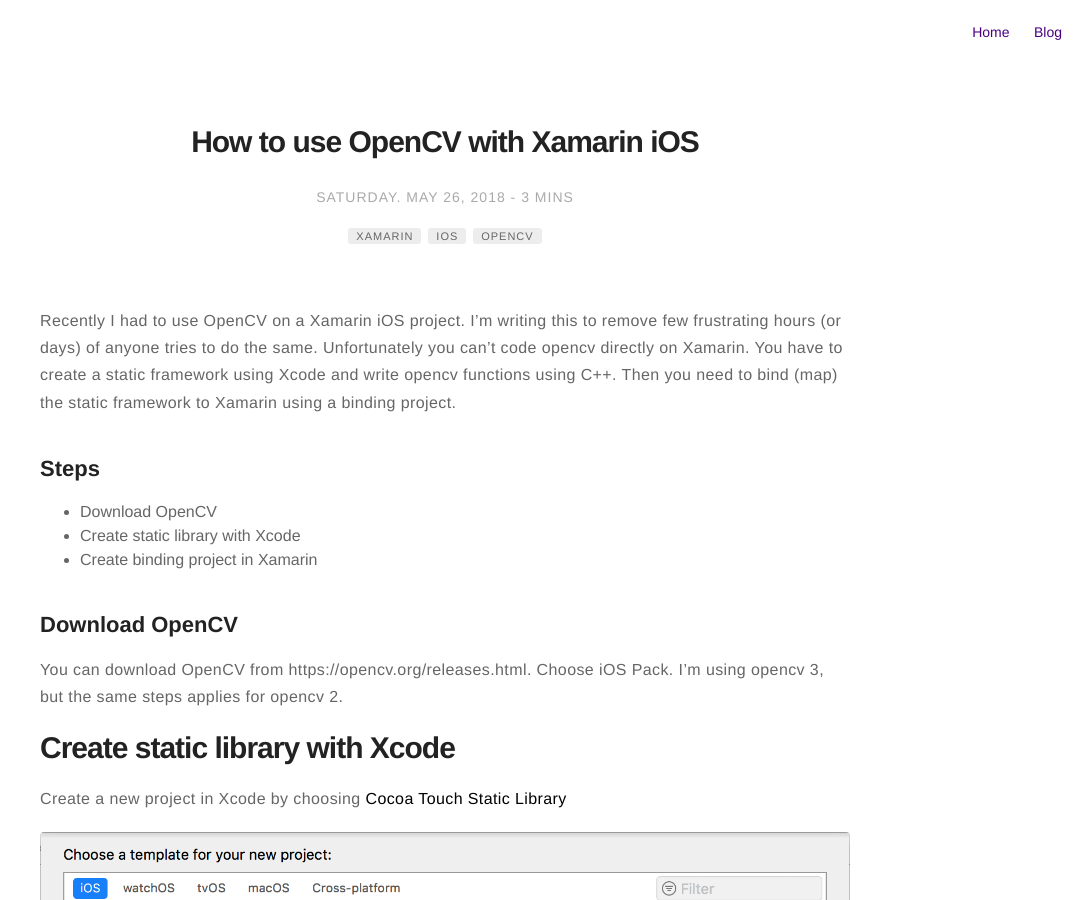
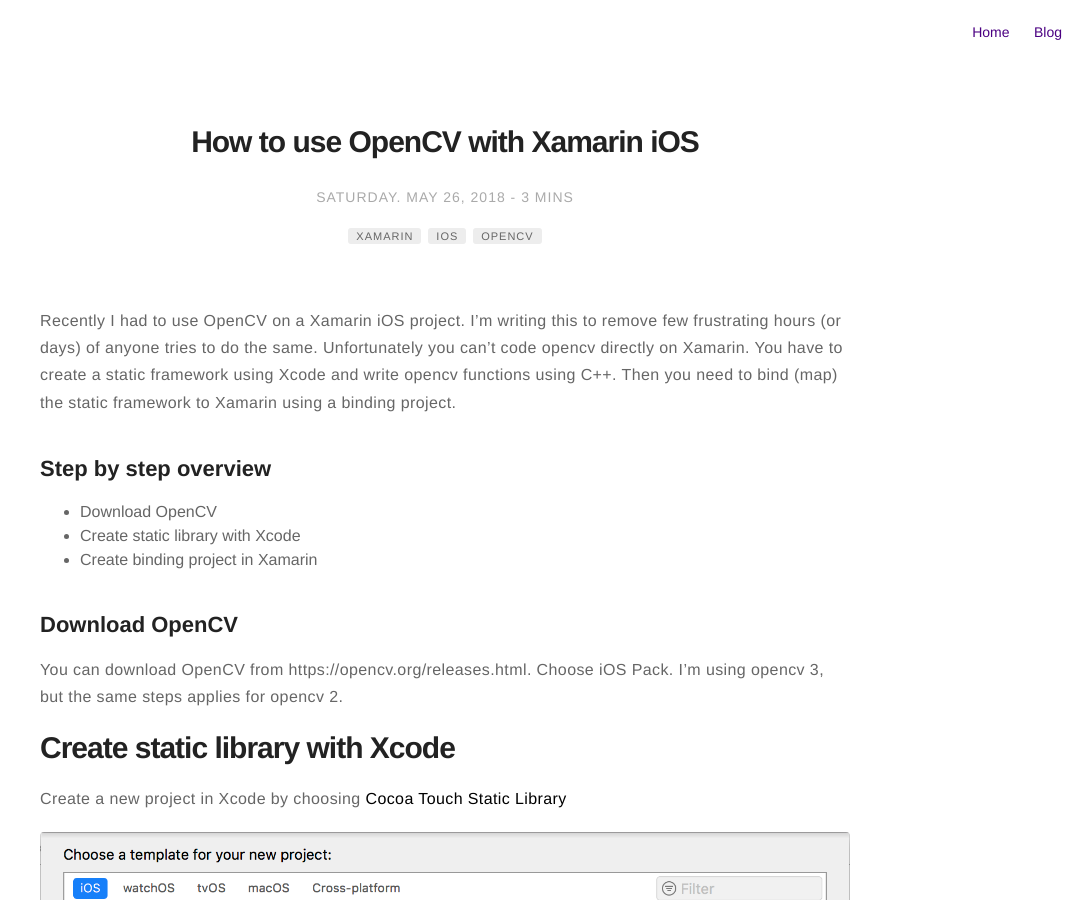
Before and after one commit to chamoda/chamoda.github.io, a Jekyll site: the page built from _posts/2018-05-15-how-to-use-opencv-with-xamarin-ios.markdown, in a window 1280 px wide and 900 px high. Shown: the whole window, without its empty margins (195-1280 px from the left). Built offline with Jekyll 4.4.1, drawn with Linux system fonts in a browser that asks for light colours; comment, search, counter and statistics services are not loaded.

Commit message:
Few changes

```diff
--- a/_posts/2018-05-15-how-to-use-opencv-with-xamarin-ios.markdown
+++ b/_posts/2018-05-15-how-to-use-opencv-with-xamarin-ios.markdown
@@ -12,7 +12,7 @@
 
 Recently I had to use OpenCV on a Xamarin iOS project. I'm writing this to remove few frustrating hours (or days) of anyone tries to do the same. Unfortunately you can't code opencv directly on Xamarin. You have to create a static framework using Xcode and write opencv functions using C++. Then you need to bind (map) the static framework to Xamarin using a binding project.
 
-## Steps
+## Step by step overview
 
 * Download OpenCV
 * Create static library with Xcode
```
